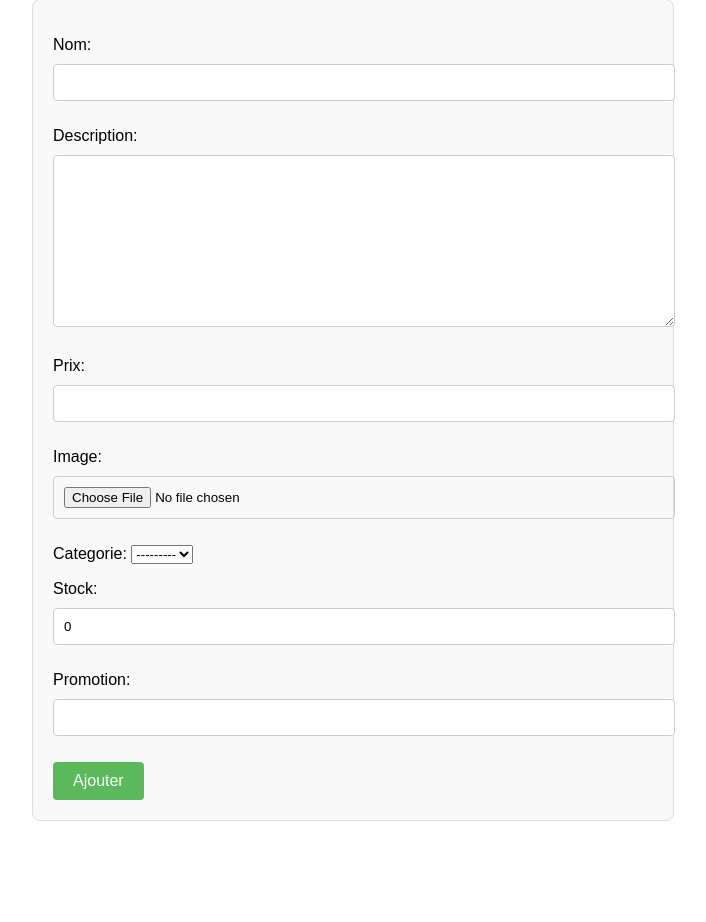
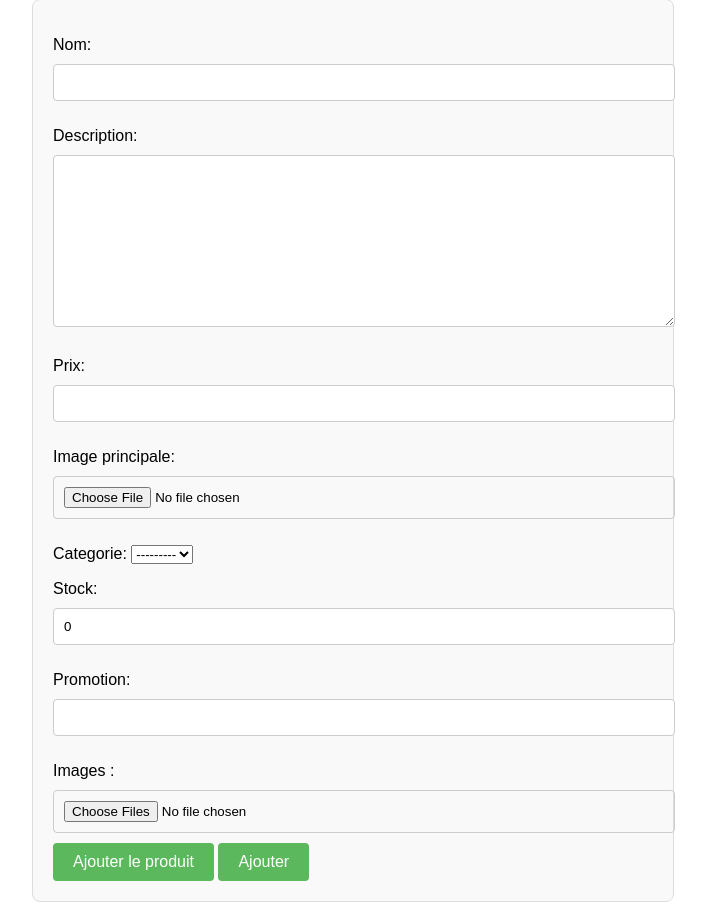
Before and after one commit to ferdaoushamed/mon_ecommerce, a Django app: template boutique/templates/boutique/ajouter_produit.html in a window 1280 px wide. Shown: the part 119-1041 px from the top of the page, without its empty margins (287-993 px from the left). Before the commit the page ends 940 px from the top, so only its background shows below. Run offline with Django 5.2, Linux system fonts and the light colour scheme; the template is opened without the code that fills it: values that come from a table or form of the project are taken from there, others are empty.

Commit message:
Développement des fonctionnalités de gestion des produits

```diff
--- a/boutique/forms.py
+++ b/boutique/forms.py
@@ -4,7 +4,7 @@ from .models import Produit, Categorie
 class ProduitForm(forms.ModelForm):
     class Meta:
         model = Produit
-        fields = ['nom', 'description', 'prix', 'image', 'categorie', 'stock', 'promotion']
+        fields = ['nom', 'description', 'prix', 'image_principale', 'categorie', 'stock', 'promotion']
 
 class CategorieForm(forms.ModelForm):
     class Meta:
--- a/boutique/models.py
+++ b/boutique/models.py
@@ -12,14 +12,21 @@ class Produit(models.Model):
     nom = models.CharField(max_length=200)
     description = models.TextField()
     prix = models.DecimalField(max_digits=10, decimal_places=2)
-    image = models.ImageField(upload_to='produits/')
+    image_principale = models.ImageField(upload_to='produits/')  # Image principale
     categorie = models.ForeignKey(Categorie, on_delete=models.CASCADE)
     stock = models.PositiveIntegerField(default=0)
     promotion = models.DecimalField(max_digits=5, decimal_places=2, null=True, blank=True)  # Nouveau champ pour les promotions
 
+    def __str__(self):
+        return self.nom  # Corriger la méthode __str__ pour retourner le nom du produit
+
+class ProduitImage(models.Model):
+    produit = models.ForeignKey(Produit, on_delete=models.CASCADE, related_name='images')
+    image = models.ImageField(upload_to='produits/images/')
 
     def __str__(self):
-        return self.nom
+        return f"Image pour {self.produit.nom}"
+
 
 class ProfilUtilisateur(models.Model):
     utilisateur = models.OneToOneField(User, on_delete=models.CASCADE)
--- a/boutique/templates/boutique/Nouveau Document texte.txt
+++ /dev/null
@@ -1 +0,0 @@
-service.eleves4eme@esprit.tns
--- a/boutique/templates/boutique/ajouter_produit.html
+++ b/boutique/templates/boutique/ajouter_produit.html
@@ -65,6 +65,10 @@
     <h1>Ajouter un produit</h1>
     <form method="post" enctype="multipart/form-data">
         {% csrf_token %}
+        {{ form.as_p }}
+        <label for="images">Images :</label>
+    <input type="file" name="images" multiple>
+    <button type="submit">Ajouter le produit</button>
         {% if form.errors %}
             <div class="errors">
                 {% for field in form %}
@@ -77,7 +81,7 @@
                 {% endfor %}
             </div>
         {% endif %}
-        {{ form.as_p }}
+
         <button type="submit">Ajouter</button>
     </form>
 </body>
--- a/mon_ecommerce/settings.py
+++ b/mon_ecommerce/settings.py
@@ -126,6 +126,9 @@ USE_TZ = True
 
 STATIC_URL = '/static/'
 STATICFILES_DIRS = [os.path.join(BASE_DIR, 'static')]
+MEDIA_URL = '/media/'
+MEDIA_ROOT = BASE_DIR / 'media'
+
 
 # Default primary key field type
 # https://docs.djangoproject.com/en/5.1/ref/settings/#default-auto-field
--- a/mon_ecommerce/urls.py
+++ b/mon_ecommerce/urls.py
@@ -1,7 +1,13 @@
 from django.contrib import admin
 from django.urls import path, include
+from django.conf import settings
+from django.conf.urls.static import static
 
 urlpatterns = [
     path('admin/', admin.site.urls),
     path('', include('boutique.urls')),  # Inclure les URLs de l'application
 ]
+
+# Ajoute cette ligne après la liste urlpatterns pour servir les fichiers médias en développement
+if settings.DEBUG:
+    urlpatterns += static(settings.MEDIA_URL, document_root=settings.MEDIA_ROOT)
```
Also changed, not shown: boutique/admin.py (+13 -5 lines), boutique/views.py (+9 -7 lines), boutique/migrations/0003_rename_image_produit_image_principale_produitimage.py (added), boutique/migrations/0004_auto_20240918_2341.py (added), media/produits/649-vtt-electrique-wayscral-sporty755.jpg (added), media/produits/649-vtt-electrique-wayscral-sporty755_ial3fa6.jpg (added), media/produits/images/th.jpeg (added), produits/649-vtt-electrique-wayscral-sporty755.jpg (added), produits/649-vtt-electrique-wayscral-sporty755_PCZPcmH.jpg (added).
